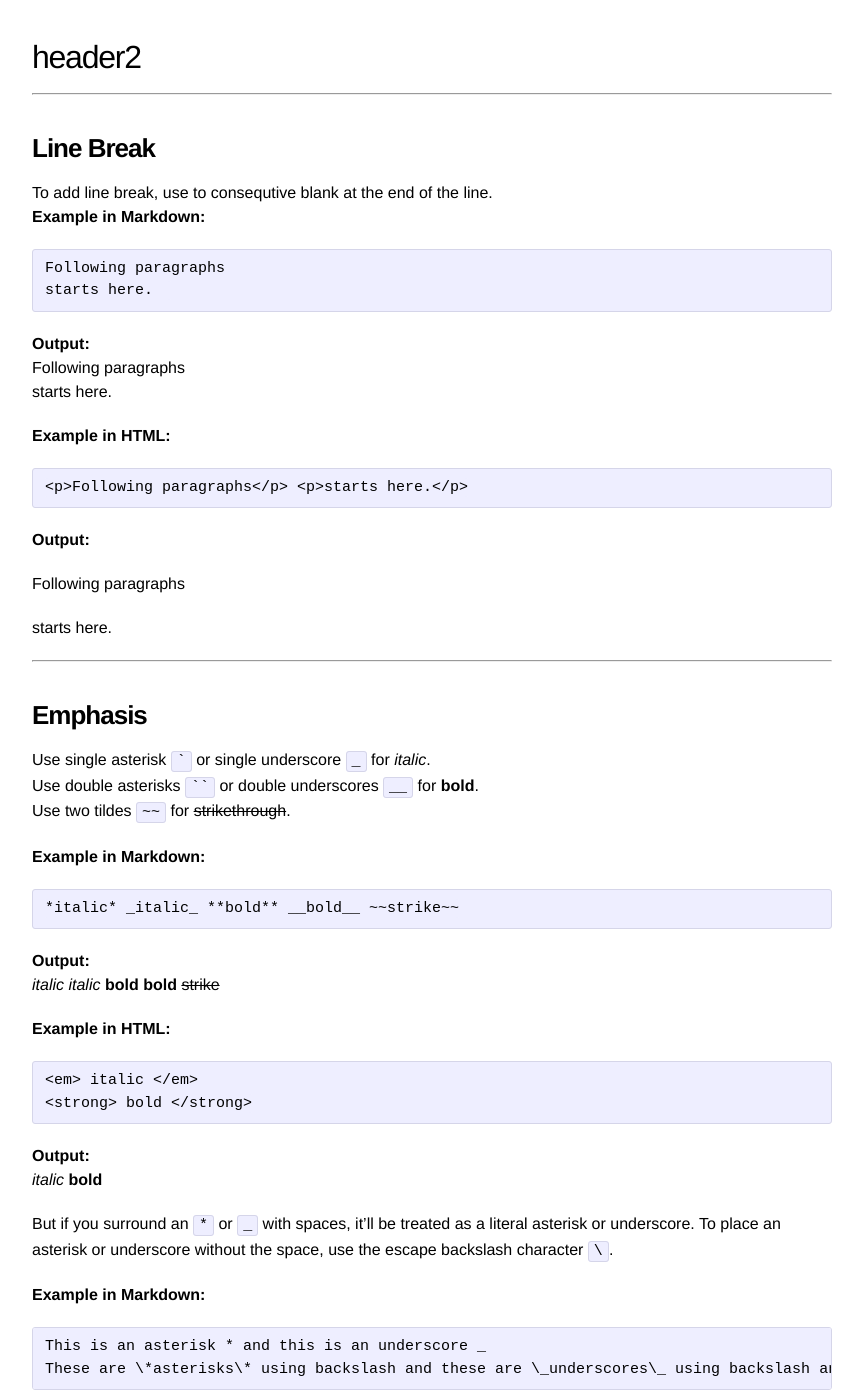
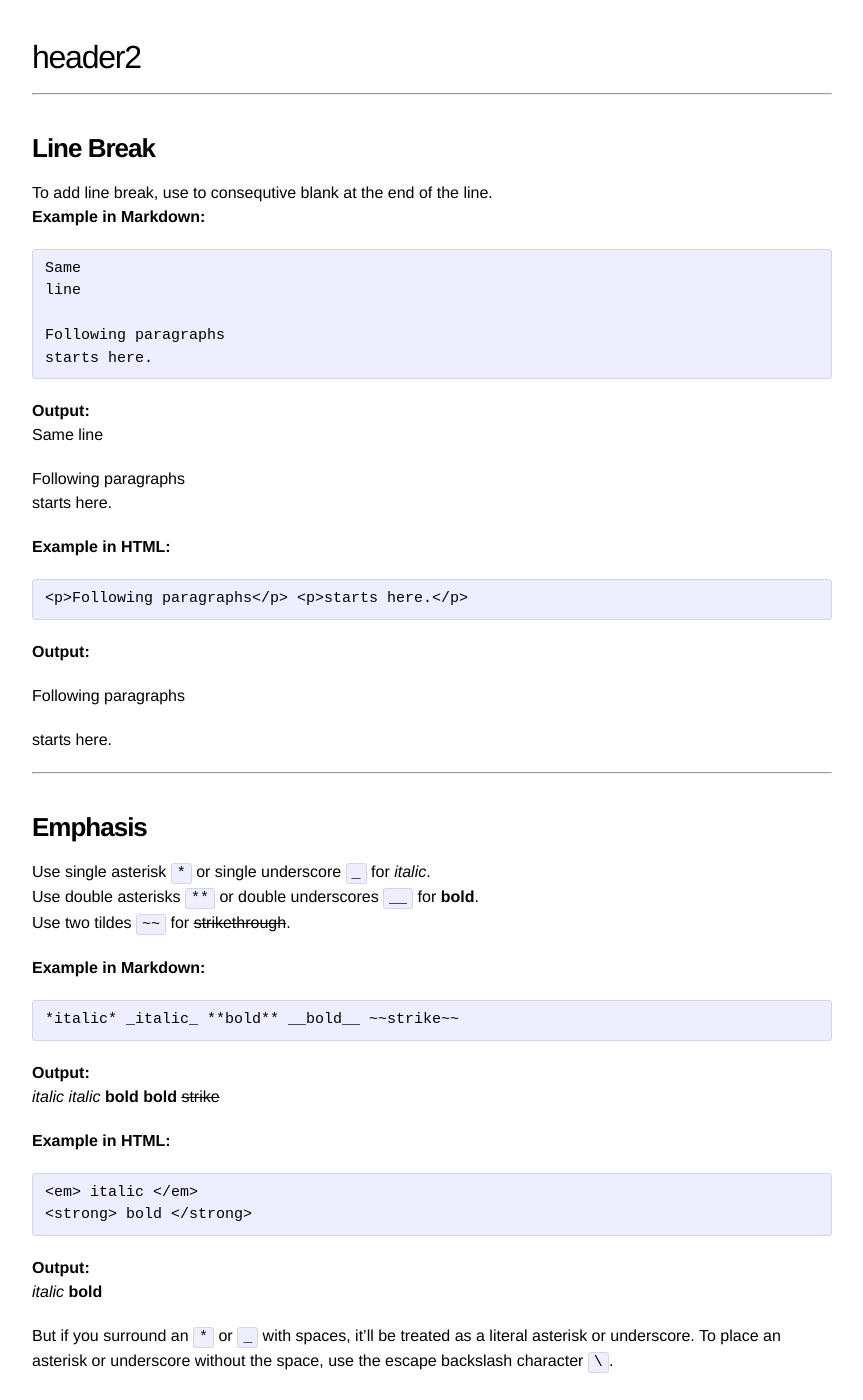
Before and after one commit to irvinleegc/irvinleegc.github.io, a Jekyll site: the page built from _posts/2017-01-09-Markdown-Syntax.md, in a window 1280 px wide and 1400 px high, scrolled down 782 px. Shown: the whole window, without its empty margins (208-1071 px from the left). Built offline with Jekyll 4.4.1, drawn with Linux system fonts in a browser that asks for light colours; comment, search, counter and statistics services are not loaded.

Commit message:
Update 2017-01-09-Markdown-Syntax.md

````diff
--- a/_posts/2017-01-09-Markdown-Syntax.md
+++ b/_posts/2017-01-09-Markdown-Syntax.md
@@ -35,10 +35,16 @@ header2
 To add line break, use to consequtive blank at the end of the line.
 **Example in Markdown:**
 ```Markdown
+Same
+line
+
 Following paragraphs
 starts here.
 ```
 **Output:**
+Same
+line
+
 Following paragraphs
 starts here.
 
@@ -52,8 +58,8 @@ starts here.
 -------------------
 
 ### **Emphasis**
-Use single asterisk `` ` `` or single underscore `` _ `` for _italic_.
-Use double asterisks <code>``</code> or double underscores `__` for **bold**.
+Use single asterisk `` * `` or single underscore `` _ `` for _italic_.
+Use double asterisks <code>**</code> or double underscores `__` for **bold**.
 Use two tildes <code>~~</code> for ~~strikethrough~~.
 
 **Example in Markdown:**
````
